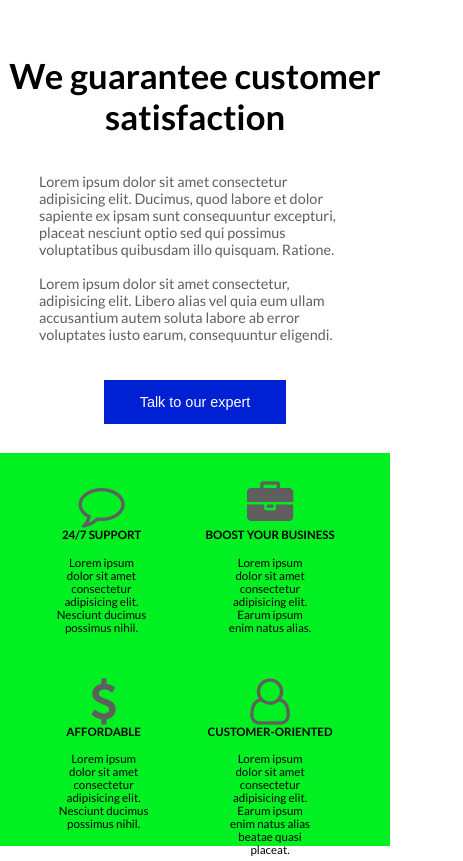
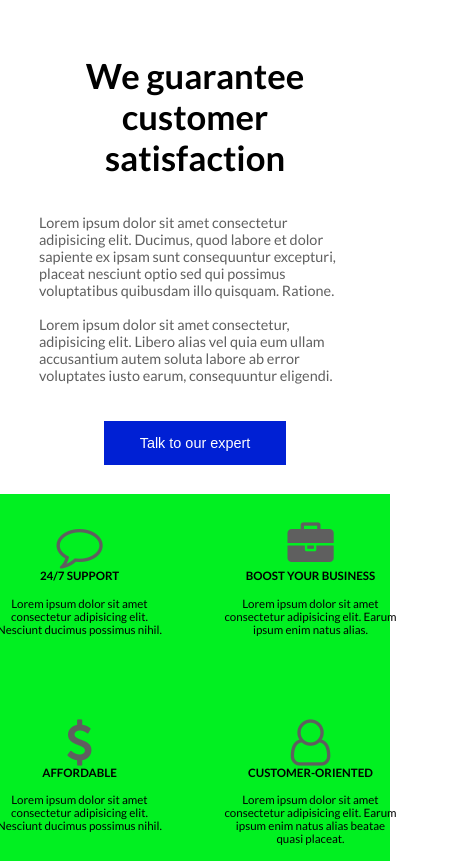
Before and after one commit to jamesaucode/sampleService, a website: page index.html in a window 390 px wide. Shown: the part 1003-1864 px from the top of the page, 463 px wide, since content can reach past the window. Drawn offline with nearby package versions, Linux system fonts and the light colour scheme.

Commit message:
responsive

```diff
--- a/styles/components/_body.scss
+++ b/styles/components/_body.scss
@@ -159,8 +159,8 @@
 
     &__title {
       text-align: center;
-      margin-left: 0;
-      margin-right: 0;
+      margin-left: $small-gutter;
+      margin-right: $small-gutter;
     }
     &--graph-box {
       margin: $medium-gutter 0;
@@ -168,7 +168,7 @@
         margin: 0;
         text-align: center;
         margin: $small-gutter auto;
-        width:calc(1em * 8);
+        width:calc(1em * 15);
       }
     }
     &--text-box {
--- a/styles/components/_navigation.scss
+++ b/styles/components/_navigation.scss
@@ -30,7 +30,7 @@
 }
 
 .navigation {
-    font-size: 1.25em;
+    font-size: 0.7em;
     letter-spacing: 3px;
     text-transform: uppercase;
     height: fit-content;
```
Also changed, not shown: styles/styles.css.
